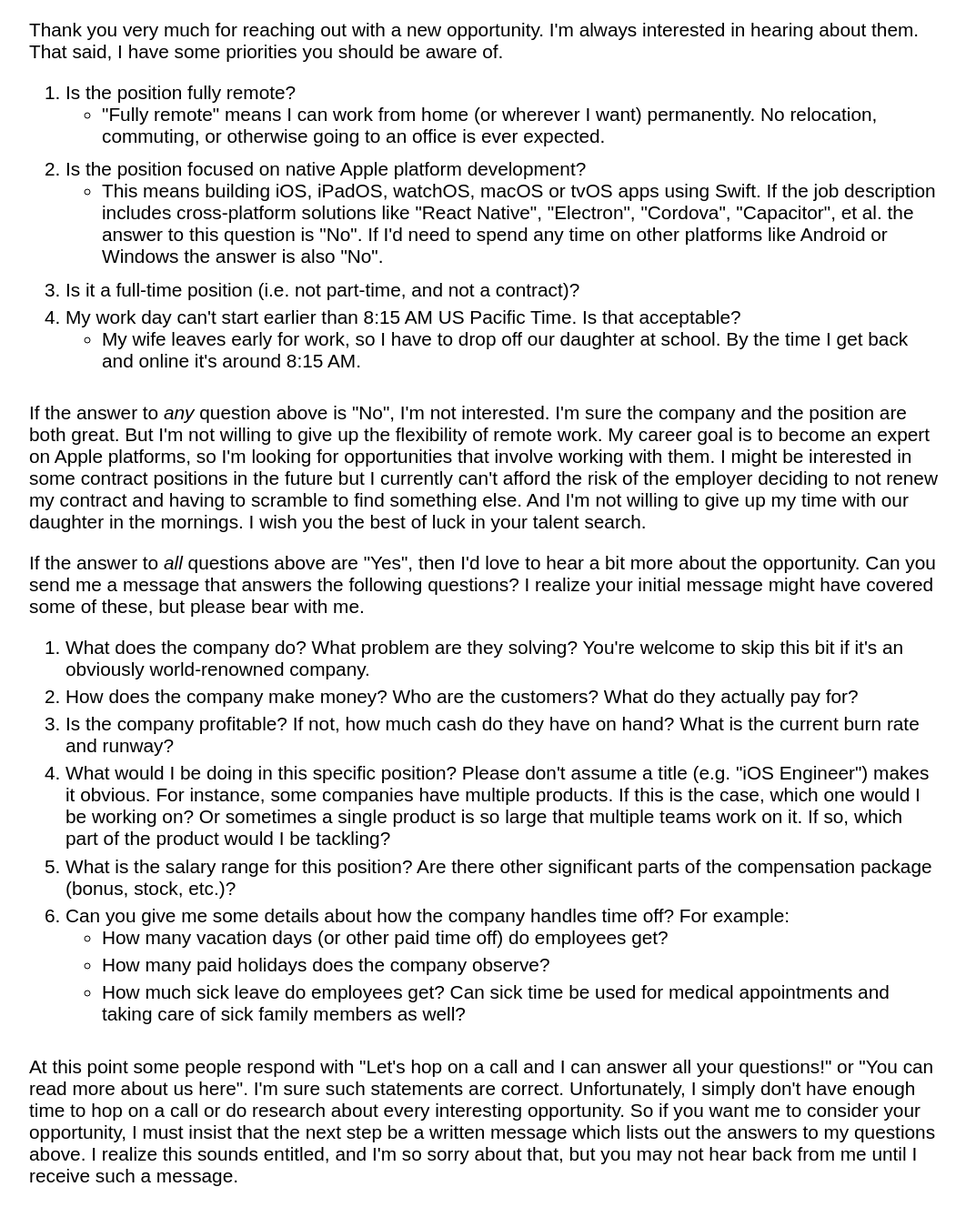
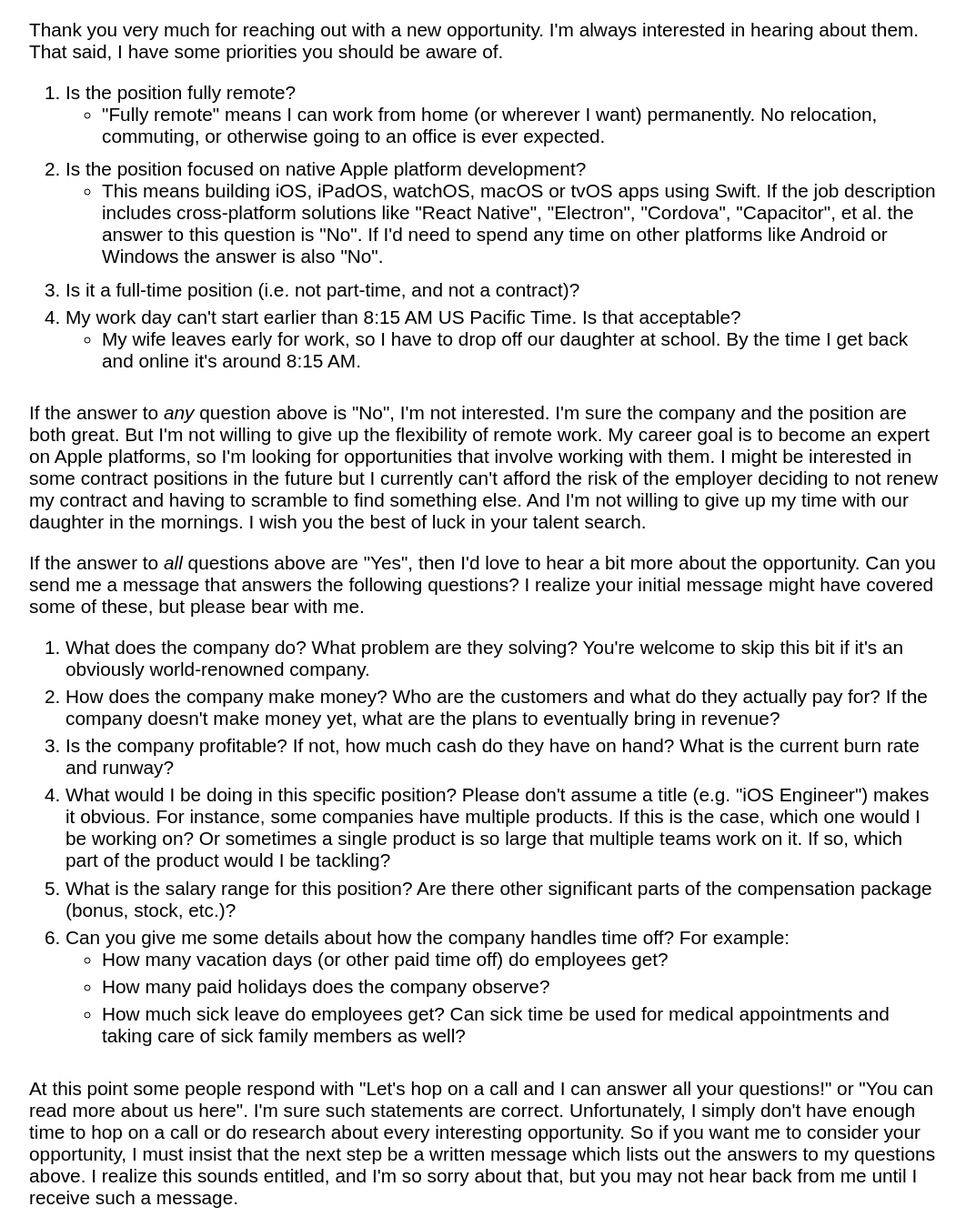
Before and after one commit to koralcem/personal-site, a Jekyll site: the page built from opportunity.html, in a window 1280 px wide. Shown: the whole page at 91% size, without its empty margins (108-1170 px from the left). Built offline with Jekyll 4.4.1, drawn with Linux system fonts in a browser that asks for light colours; before the commit the page ends 1325 px from its top, so only the background shows below that.

Commit message:
Update revenue question

```diff
--- a/opportunity.html
+++ b/opportunity.html
@@ -36,7 +36,7 @@ css_files:
 
 <ol>
   <li>What does the company do? What problem are they solving? You're welcome to skip this bit if it's an obviously world-renowned company.</li>
-  <li>How does the company make money? Who are the customers? What do they actually pay for?</li>
+  <li>How does the company make money? Who are the customers and what do they actually pay for? If the company doesn't make money yet, what are the plans to eventually bring in revenue?</li>
   <li>Is the company profitable? If not, how much cash do they have on hand? What is the current burn rate and runway?</li>
   <li>What would I be doing in this specific position? Please don't assume a title (e.g. "iOS Engineer") makes it obvious. For instance, some companies have multiple products. If this is the case, which one would I be working on? Or sometimes a single product is so large that multiple teams work on it. If so, which part of the product would I be tackling?</li>
   <li>What is the salary range for this position? Are there other significant parts of the compensation package (bonus, stock, etc.)?</li>
```
